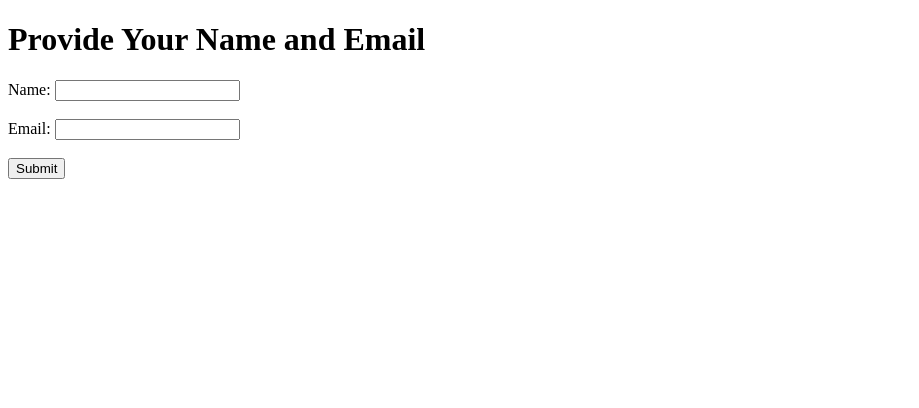
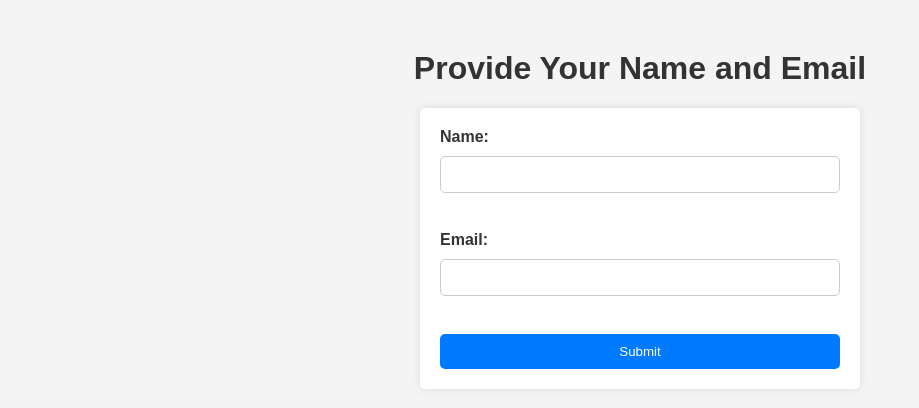
Before and after one commit to jithin2059/HeyBuddy, a Flask app: page /chatbot/ in a window 1280 px wide. Shown: the top 408 px of the page, without its empty margins (0-919 px from the left). Run offline with Flask 3, Linux system fonts and the light colour scheme.

Commit message:
Update new_email.html
.

```diff
--- a/templates/new_email.html
+++ b/templates/new_email.html
@@ -5,7 +5,60 @@
     <meta name="viewport" content="width=device-width, initial-scale=1.0">
     <title>Provide Name and Email</title>
     <style>
-        /* Add your CSS styles here */
+        body {
+            font-family: Arial, sans-serif;
+            background-color: #f4f4f4;
+            margin: 0;
+            padding: 0;
+            box-sizing: border-box;
+        }
+
+        h1 {
+            text-align: center;
+            margin-top: 50px;
+            color: #333;
+        }
+
+        form {
+            max-width: 400px;
+            margin: 0 auto;
+            padding: 20px;
+            background-color: #fff;
+            border-radius: 5px;
+            box-shadow: 0 0 10px rgba(0, 0, 0, 0.1);
+        }
+
+        label {
+            display: block;
+            margin-bottom: 10px;
+            font-weight: bold;
+            color: #333;
+        }
+
+        input[type="text"],
+        input[type="email"] {
+            width: 100%;
+            padding: 10px;
+            margin-bottom: 20px;
+            border: 1px solid #ccc;
+            border-radius: 5px;
+            box-sizing: border-box;
+        }
+
+        button[type="submit"] {
+            width: 100%;
+            padding: 10px;
+            background-color: #007bff;
+            color: #fff;
+            border: none;
+            border-radius: 5px;
+            cursor: pointer;
+            transition: background-color 0.3s ease;
+        }
+
+        button[type="submit"]:hover {
+            background-color: #0056b3;
+        }
     </style>
 </head>
 <body>
```
